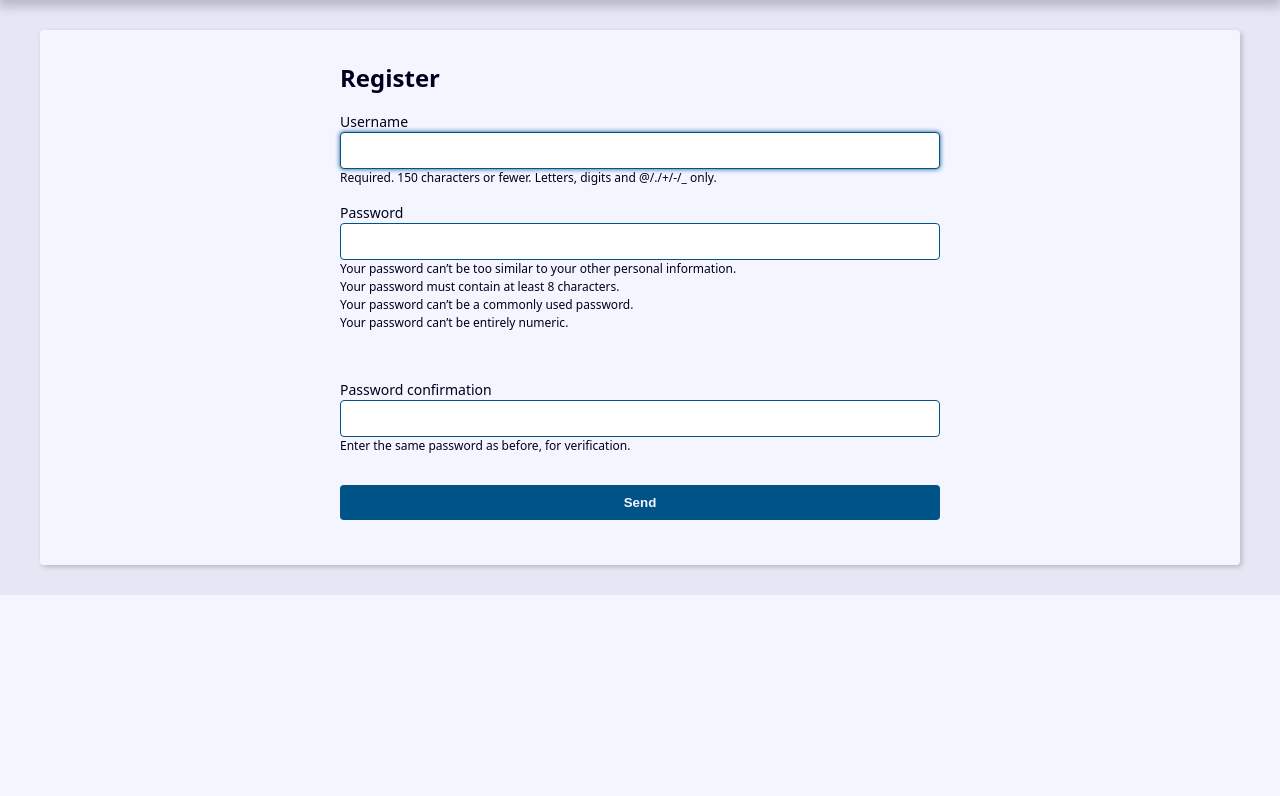
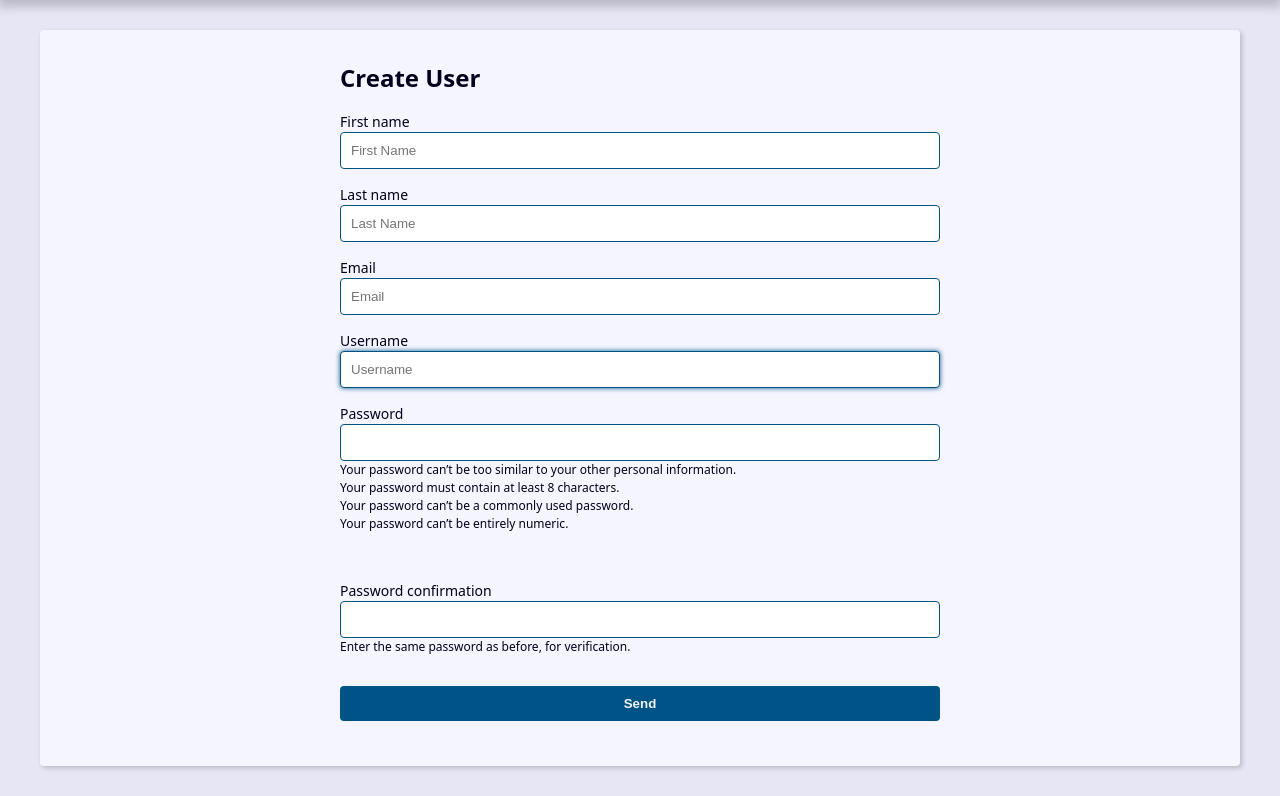
Before and after one commit to Pedrofal/project-contacts-django, a Django app: page /user/create/ in a window 1280 px wide. Shown: the part 239-1035 px from the top of the page. Before the commit the page ends 834 px from the top, so only its background shows below. Run offline with Django 5.2, Linux system fonts and the light colour scheme.

Commit message:
Create and update user functionalities, login and logout functionalities

```diff
--- a/base_static/global/css/style.css
+++ b/base_static/global/css/style.css
@@ -239,6 +239,10 @@
     background: rgba(255, 255, 0, 0.3);
     border: 1px solid rgba(255, 255, 0, 90%);
   }
+  .message.info {
+    background: rgba(0, 0, 255, 0.3);
+    border: 1px solid rgba(0, 0, 255, 0.3);
+  }
 
   .form-wrapper {
     max-width: 60rem;
--- a/base_templates/global/base.html
+++ b/base_templates/global/base.html
@@ -5,6 +5,19 @@
 </head>
 <body>
   {% include 'global/partials/header.html' %}
+
+  {% if messages %}
+
+    {% for message in messages  %}
+      <div class="message {{message.tags}}">
+        {{ message}}
+      </div>
+
+    {% endfor %}
+
+
+  {% endif %}
+
   <main class="content">
     {% block content %}{% endblock content %}
     {% include 'global/partials/pagination.html' %}
--- a/contact/forms.py
+++ b/contact/forms.py
@@ -2,6 +2,8 @@ from django import forms
 from django.core.exceptions import ValidationError
 from . import models
 from django.contrib.auth.forms import UserCreationForm
+from django.contrib.auth.models import User
+from django.contrib.auth import password_validation
 
 
 class ContactForm(forms.ModelForm):
@@ -16,7 +18,9 @@ class ContactForm(forms.ModelForm):
             attrs={
                 'accept': 'image/*'
                 },
+
             ),
+        required=False,
         )
 
     first_name = forms.CharField(
@@ -38,4 +42,129 @@ class ContactForm(forms.ModelForm):
         return super().clean()
 
 class RegisterForm(UserCreationForm):
-    ...
+     first_name = forms.CharField(
+       widget=forms.TextInput(
+           attrs={
+               'placeholder':"First Name",
+               }),
+       required= True
+       )
+     last_name = forms.CharField(
+       widget=forms.TextInput(
+           attrs={
+               'placeholder':"Last Name",
+               }),
+       required=True
+     )
+     email = forms.EmailField(
+       widget=forms.EmailInput(
+           attrs={
+               'placeholder':"Email",
+               }),
+       required=True,
+     )
+     username = forms.CharField(
+       widget=forms.TextInput(
+           attrs={
+               'placeholder':"Username",
+               }),
+       )
+
+
+     class Meta:
+       model = User
+       fields = (
+           'first_name','last_name','email','username',
+           'password1', 'password2',
+                 )
+     def clean_email(self):
+        email = self.cleaned_data.get('email')
+        if User.objects.filter(email=email).exists():
+            self.add_error('email',ValidationError('Email already exists', code='invalid'))
+        return email
+
+
+class RegisterUpdateForm (forms.ModelForm):
+    first_name = forms.CharField(
+        widget=forms.TextInput(
+            attrs={
+                'placeholder':"First Name",
+                }),
+        required= True
+    )
+    last_name = forms.CharField(
+        widget=forms.TextInput(
+            attrs={
+                'placeholder':"Last Name",
+                }),
+        required=True,
+
+     )
+    password1 = forms.CharField(
+        widget=forms.PasswordInput(
+            attrs={
+                'placeholder':'Password',
+                'auto_complete': 'New Password'
+                }),
+        required=False,
+        label='Password',
+        strip=False,
+        help_text=password_validation.password_validators_help_text_html,
+    )
+    password2 = forms.CharField(
+        widget=forms.PasswordInput(
+            attrs={
+                'placeholder':'Password Confirmation',
+                'auto_complete': 'New Password'
+                }),
+        required=False,
+        label='Password Confirmation',
+        strip=False,
+        help_text='Use the same password as before',
+    )
+    class Meta:
+       model = User
+       fields = (
+           'first_name','last_name','email',
+           )
+    def save(self, commit=True):
+        data = self.cleaned_data["password1"]
+        user = super().save(commit=False)
+        password = self.cleaned_data["password1"]
+
+        if password:
+            user.set_password(password)
+        if commit:
+            user.save()
+
+        return user
+
+    def clean(self):
+        password1 = self.cleaned_data.get('password1')
+        password2 = self.cleaned_data.get('password2')
+
+        if password1 or password2:
+            if password1!= password2:
+                self.add_error(
+                    'password2',
+                    ValidationError('Passwords do not match', code='invalid')
+                    )
+
+        return super().clean()
+    def clean_email(self):
+        email = self.cleaned_data.get('email')
+        current_email = self.instance.email
+        if email!= current_email:
+            if User.objects.filter(email=email).exists():
+                self.add_error('email',ValidationError('Email already exists', code='invalid'))
+        return email
+    def clean_password1(self):
+        password1 = self.cleaned_data.get('password1')
+        if password1:
+            try:
+                password_validation.validate_password(password1)
+            except ValidationError as errors:
+                self.add_error('password1', ValidationError(errors))
+
+
+        return password1
--- /dev/null
+++ b/contact/templates/contact/partials/user-form.html
@@ -0,0 +1,39 @@
+<form
+      action="{{ form_action }}"
+      method="POST"
+    >
+    {% csrf_token %}
+
+      <div class="form-content">
+
+        {% for field in form %}
+        <div class="form-group">
+          <label for="{{ field.id_for_label }}">{{ field.label }}</label>
+          {{ field }}
+          {{ field.errors }}
+
+
+          {% if field.help_text %}
+            <p class="help-text">{{ field.help_text }}</p>
+          {% endif %}
+        </div>
+
+      {% endfor %}
+      </div>
+    {% if form.non_field_errors %}
+        <div class="form-content">
+          <div class="form-group">
+            <div class="message error">
+              {{ form.non_field_errors }}
+            </div>
+          </div>
+        </div>
+    {% endif %}
+
+      <div class="form-content">
+        <div class="form-group">
+          <button class="btn" type="submit">Send</button>
+        </div>
+      </div>
+
+    </form>
--- a/contact/templates/contact/register.html
+++ b/contact/templates/contact/register.html
@@ -1,46 +1,7 @@
 {% extends 'global/base.html' %}
 {% block content %}
   <div class="form-wrapper">
-    <h2>Register</h2>
-
-    <form
-      action="{{ form_action }}"
-      method="POST"
-    >
-    {% csrf_token %}
-
-      <div class="form-content">
-
-        {% for field in form %}
-        <div class="form-group">
-          <label for="{{ field.id_for_label }}">{{ field.label }}</label>
-          {{ field }}
-          {{ field.errors }}
-
-
-          {% if field.help_text %}
-            <p class="help-text">{{ field.help_text }}</p>
-          {% endif %}
-        </div>
-
-      {% endfor %}
-      </div>
-    {% if form.non_field_errors %}
-        <div class="form-content">
-          <div class="form-group">
-            <div class="message error">
-              {{ form.non_field_errors }}
-            </div>
-          </div>
-        </div>
-    {% endif %}
-
-      <div class="form-content">
-        <div class="form-group">
-          <button class="btn" type="submit">Send</button>
-        </div>
-      </div>
-
-    </form>
+    <h2>{% if is_update %}Update User: {{username}}{% else %}Create User{% endif %}</h2>
+    {% include 'contact/partials/user-form.html' %}
   </div>
 {% endblock content %}
--- a/contact/urls.py
+++ b/contact/urls.py
@@ -14,5 +14,8 @@ urlpatterns = [
 
         # User CRUD
     path("user/create/", views.register, name='register'),
+    path("user/login/", views.login_view, name='login'),
+    path("user/logout/", views.logout_view, name='logout'),
+    path("user/update/", views.user_update, name='user_update'),
 
 ]
--- a/contact/views/contact_forms.py
+++ b/contact/views/contact_forms.py
@@ -2,6 +2,8 @@ from django.shortcuts import render, get_object_or_404, redirect
 from contact.forms import ContactForm
 from django.urls import reverse
 from contact.models import Contact
+from django.contrib import messages
+
 
 
 
@@ -18,6 +20,7 @@ def create(request):
         }
         if form.is_valid():
             contact = form.save()
+            messages.success(request, 'Contact has been registered successfully')
             return redirect('contact:index')
         return render(
             request,
@@ -43,6 +46,7 @@ def update(request, contact_id):
         form = ContactForm(request.POST,request.FILES, instance=contact)
         if form.is_valid():
             contact = form.save()
+            messages.success(request, 'User has been updated successfully')
             return redirect('contact:index',)
     else:
         form = ContactForm(instance=contact)
@@ -61,4 +65,5 @@ def update(request, contact_id):
 def delete(request, contact_id):
     contact = get_object_or_404(Contact, id=contact_id, show=True)
     contact.delete()
+    messages.error(request, 'User has been deleted successfully')
     return redirect('contact:index')
--- a/contact/views/user_forms.py
+++ b/contact/views/user_forms.py
@@ -1,13 +1,66 @@
 from django.shortcuts import render, redirect
-from contact.forms import RegisterForm
+from contact.forms import RegisterForm, RegisterUpdateForm
+from django.contrib import messages
+from django.contrib.auth.forms import AuthenticationForm
+from django.contrib import auth
 def register(request):
     form = RegisterForm()
+
+
     if request.method == 'POST':
             form = RegisterForm(request.POST)
             if form.is_valid():
                 form = form.save()
+                messages.success(request, 'User has been registered')
                 return redirect('contact:index',)
     return render(
         request, 'contact/register.html',
         {'form': form}
         )
+
+def login_view(request):
+
+    form = AuthenticationForm()
+    if  request.method == 'POST':
+        form = AuthenticationForm(request, data=request.POST)
+        if form.is_valid():
+            user = form.get_user()
+            auth.login(request, user)
+            messages.success(request, f'Login as {user}')
+            print(user)
+            return redirect('contact:index',)
+        messages.error(request,'Login failed')
+
+    return render(
+        request,
+        'contact/login.html',
+        {
+            'form': form
+        }
+    )
+
+def logout_view(request):
+    auth.logout(request)
+    return redirect('contact:login',)
+
+def user_update(request):
+    form = RegisterUpdateForm(instance=request.user)
+
+    if request.method == 'POST':
+        form = RegisterUpdateForm(request.POST, instance=request.user)
+        if form.is_valid():
+            form.save()
+            messages.success(request, 'User has been updated successfully')
+            return redirect('contact:index',)
+    is_update = True
+
+    context = {
+        'form': form,
+        'is_update': is_update,
+        'username': request.user,
+               }
+
+    return render(
+        request, 'contact/register.html',
+        context
+        )
```
Also changed, not shown: base_templates/global/partials/messages.html (added, +8 -0 lines), contact/templates/contact/login.html (added, +15 -0 lines).
